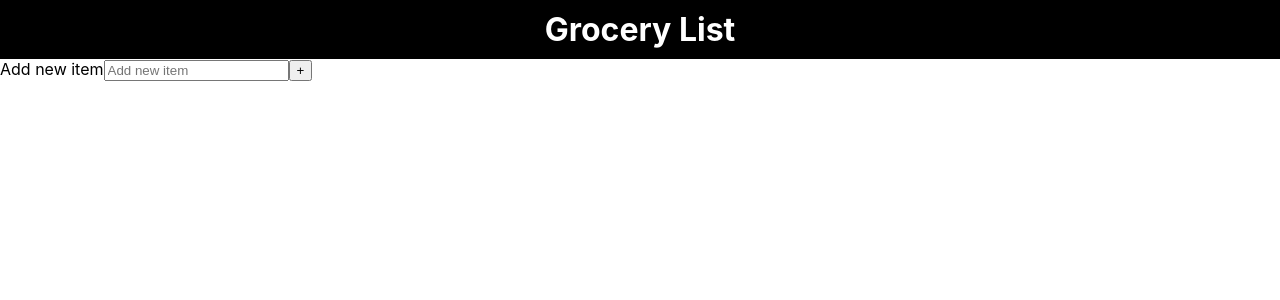
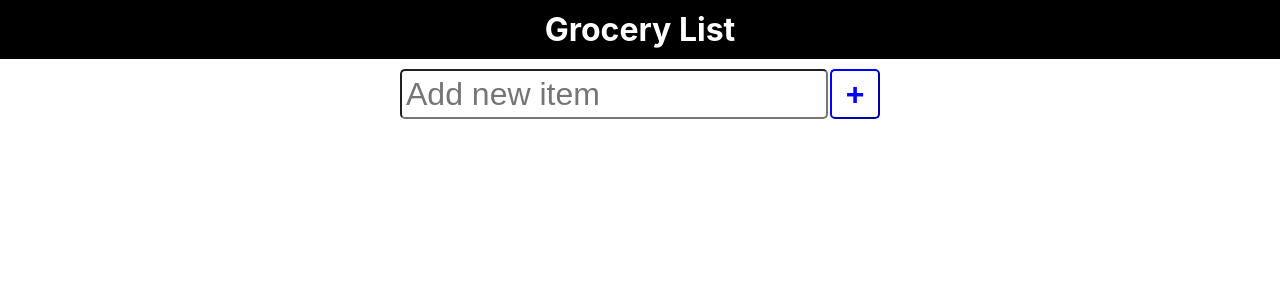
Before and after one commit to gabrielmribeiro9235/grocery-list, a JavaScript app: page / in a window 1280 px wide. Shown: the top 300 px of the page. Built offline with nearby package versions, Linux system fonts and the light colour scheme; the HTML template or start-up script is replaced by a standard one.

Commit message:
style: add styles to AddItem component

```diff
--- a/src/index.css
+++ b/src/index.css
@@ -20,3 +20,44 @@ header {
   padding: 10px;
   text-align: center;
 }
+
+form {
+  margin-top: 10px;
+  display: flex;
+  justify-content: center;
+  gap: 2px;
+}
+
+label {
+  position: fixed;
+  left: -999999999px;
+}
+
+input {
+  font-size: xx-large;
+  outline: none;
+  border-radius: 5px;
+  text-indent: 2px;
+}
+
+button {
+  height: 50px;
+  width: 50px;
+  font-size: xx-large;
+  font-weight: bold;
+  color: blue;
+  background-color: white;
+  border-color: blue;
+  border-radius: 5px;
+  cursor: pointer;
+}
+
+button:hover {
+  border-color: transparent;
+  color: white;
+  background-color: blue;
+}
+
+button:active {
+  transform: scale(0.94);
+}
```
